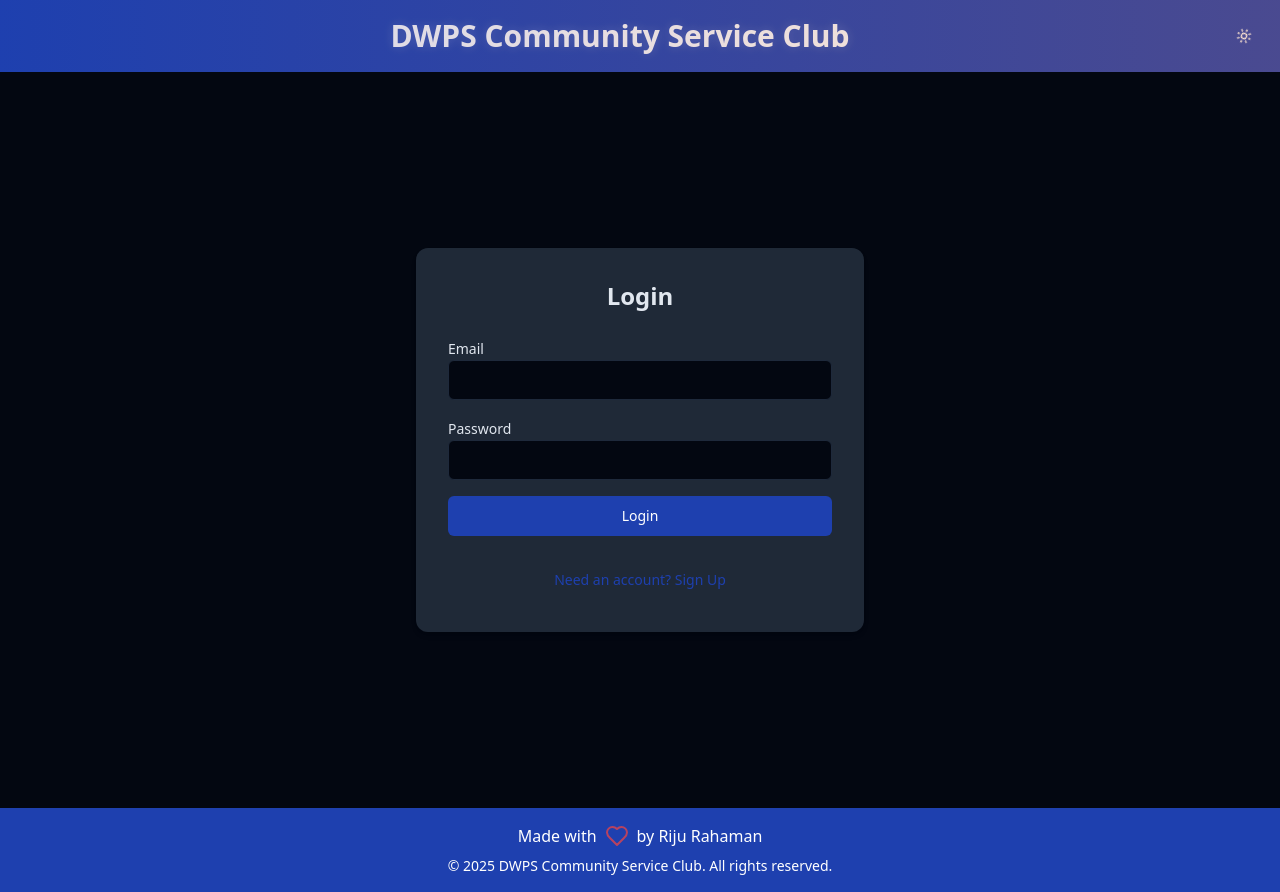
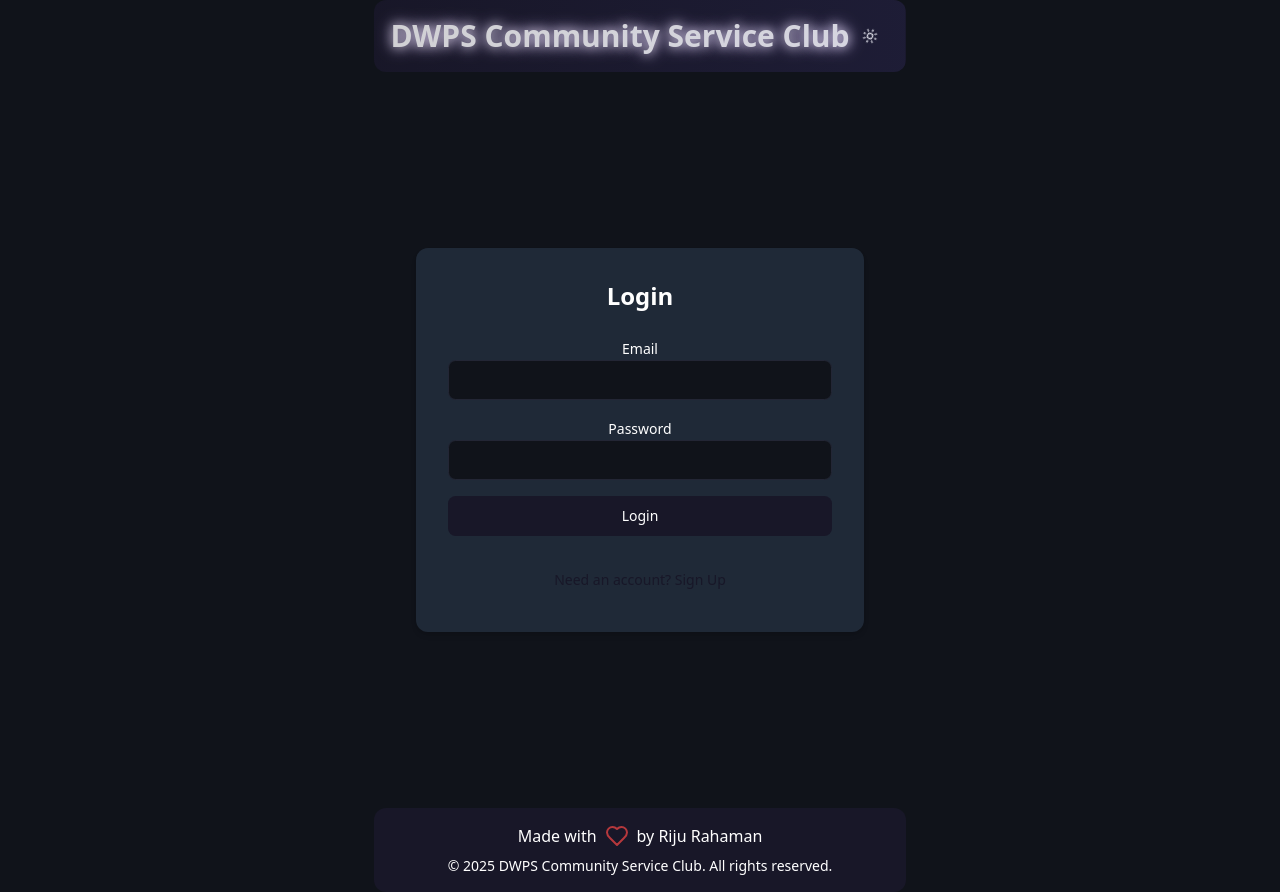
Before and after one commit to Riju-Rahaman/communityclub_dwpsb, a React (Vite) app: page /auth in a window 1280 px wide. Built offline with nearby package versions, Linux system fonts and the light colour scheme.

Commit message:
Fix: Apply dark theme and center text
Apply dark theme to the UI and center text elements.

```diff
--- a/src/index.css
+++ b/src/index.css
@@ -5,130 +5,84 @@
 
 @layer base {
   :root {
-    --background: 0 0% 100%;
-    --foreground: 222.2 84% 4.9%;
+    --background: #10131A;
+    --foreground: #FFFFFF;
 
-    --card: 0 0% 100%;
-    --card-foreground: 222.2 84% 4.9%;
+    --card: #16182b;
+    --card-foreground: #FFFFFF;
 
-    --popover: 0 0% 100%;
-    --popover-foreground: 222.2 84% 4.9%;
+    --popover: #232635;
+    --popover-foreground: #FFFFFF;
 
-    --primary: 222.2 47.4% 11.2%;
-    --primary-foreground: 210 40% 98%;
+    --primary: #181728;
+    --primary-foreground: #FFFFFF;
 
-    --secondary: 210 40% 96.1%;
-    --secondary-foreground: 222.2 47.4% 11.2%;
+    --secondary: #35346c;
+    --secondary-foreground: #FFFFFF;
 
-    --muted: 210 40% 96.1%;
-    --muted-foreground: 215.4 16.3% 46.9%;
+    --muted: #1A1F2C;
+    --muted-foreground: #8E9196;
 
-    --accent: 210 40% 96.1%;
-    --accent-foreground: 222.2 47.4% 11.2%;
+    --accent: #D6BCFA;
+    --accent-foreground: #232635;
 
-    --destructive: 0 84.2% 60.2%;
-    --destructive-foreground: 210 40% 98%;
+    --destructive: #e3342f;
+    --destructive-foreground: #FFF;
 
-    --border: 214.3 31.8% 91.4%;
-    --input: 214.3 31.8% 91.4%;
-    --ring: 222.2 84% 4.9%;
+    --border: #292c36;
+    --input: #232635;
+    --ring: #1A1F2C;
 
-    --radius: 0.5rem;
-
-    --sidebar-background: 0 0% 98%;
-
-    --sidebar-foreground: 240 5.3% 26.1%;
-
-    --sidebar-primary: 240 5.9% 10%;
-
-    --sidebar-primary-foreground: 0 0% 98%;
-
-    --sidebar-accent: 240 4.8% 95.9%;
-
-    --sidebar-accent-foreground: 240 5.9% 10%;
-
-    --sidebar-border: 220 13% 91%;
-
-    --sidebar-ring: 217.2 91.2% 59.8%;
+    --radius: 0.6rem;
   }
 
-  .dark {
-    --background: 224 71% 4%;
-    --foreground: 213 31% 91%;
+  html {
+    background: #10131A;
+    color: #fff;
+  }
 
-    --card: 224 71% 4%;
-    --card-foreground: 213 31% 91%;
+  body {
+    @apply bg-background text-foreground text-center min-h-screen antialiased;
+    background: #10131A !important;
+    color: #fff !important;
+    text-align: center !important;
+    min-height: 100vh;
+  }
 
-    --popover: 224 71% 4%;
-    --popover-foreground: 213 31% 91%;
+  #root {
+    @apply min-h-screen flex flex-col justify-center items-center text-center;
+    background: #10131A;
+    color: #fff;
+  }
 
-    --primary: 210 40% 98%;
-    --primary-foreground: 222.2 47.4% 11.2%;
-
-    --secondary: 222.2 47.4% 11.2%;
-    --secondary-foreground: 210 40% 98%;
-
-    --muted: 223 47% 11%;
-    --muted-foreground: 215.4 16.3% 56.9%;
-
-    --accent: 216 34% 17%;
-    --accent-foreground: 210 40% 98%;
-
-    --destructive: 0 62.8% 30.6%;
-    --destructive-foreground: 210 40% 98%;
-
-    --border: 217.2 32.6% 17.5%;
-    --input: 217.2 32.6% 17.5%;
-    --ring: 212.7 26.8% 83.9%;
-
-    --sidebar-background: 224 71% 4%;
-    --sidebar-foreground: 213 31% 91%;
-    --sidebar-primary: 217.2 91.2% 59.8%;
-    --sidebar-primary-foreground: 0 0% 100%;
-    --sidebar-accent: 216 34% 17%;
-    --sidebar-accent-foreground: 210 40% 98%;
-    --sidebar-border: 216 34% 17%;
-    --sidebar-ring: 224 71% 4%;
+  * {
+    @apply border-border selection:bg-white/10 selection:text-white;
+    text-align: center !important;
+    box-sizing: border-box;
   }
 }
 
-@layer base {
-  * {
-    @apply border-border;
+/* Make all cards and inputs dark themed by default */
+@layer components {
+  .card, .bg-card, .bg-popover, .bg-secondary, .bg-primary {
+    background-color: #181728 !important;
+    color: #fff !important;
+    border-radius: 0.75rem;
   }
-
-  body {
-    @apply bg-background text-foreground;
-    background-image: radial-gradient(
-      circle at center,
-      rgba(59, 130, 246, 0.05) 0%,
-      rgba(0, 0, 0, 0) 70%
-    ),
-    linear-gradient(
-      to bottom right,
-      rgba(59, 130, 246, 0.05) 0%,
-      rgba(138, 43, 226, 0.05) 100%
-    );
-    background-attachment: fixed;
-  }
-
-  .dark body {
-    background-image: radial-gradient(
-      circle at center,
-      rgba(59, 130, 246, 0.15) 0%,
-      rgba(0, 0, 0, 0) 70%
-    ),
-    linear-gradient(
-      to bottom right,
-      rgba(59, 130, 246, 0.1) 0%,
-      rgba(138, 43, 226, 0.1) 100%
-    );
-    background-attachment: fixed;
+  .shadow-lg, .shadow-md, .shadow-sm {
+    box-shadow: 0 2px 24px 0 rgba(0,0,0,0.85), 0 1.5px 8px 0 rgba(80,80,120,0.09);
   }
 }
 
+/* Glassmorphism effect for backgrounds */
 @layer utilities {
-  .backdrop-blur-sm {
-    backdrop-filter: blur(8px);
+  .glass-morphism {
+    @apply backdrop-blur-xl bg-white/5 border border-white/10 shadow-[0_4px_12px_-2px_rgba(0,0,0,0.3)];
   }
 }
+
+/* Hide scrollbars for extra slick dark mode look */
+::-webkit-scrollbar {
+  width: 0;
+  background: transparent;
+}
--- a/tailwind.config.ts
+++ b/tailwind.config.ts
@@ -1,7 +1,8 @@
+
 import type { Config } from "tailwindcss";
 
 export default {
-  darkMode: ["class"],
+  darkMode: "class", // make sure dark mode uses class
   content: [
     "./pages/**/*.{ts,tsx}",
     "./components/**/*.{ts,tsx}",
@@ -19,38 +20,38 @@ export default {
     },
     extend: {
       colors: {
-        border: "hsl(var(--border))",
-        input: "hsl(var(--input))",
-        ring: "hsl(var(--ring))",
-        background: "hsl(var(--background))",
-        foreground: "hsl(var(--foreground))",
+        border: "#292c36",
+        input: "#232635",
+        ring: "#1A1F2C",
+        background: "#10131A", // Very dark background
+        foreground: "#FFFFFF", // White text
         primary: {
-          DEFAULT: "#1E40AF",
+          DEFAULT: "#181728",
           foreground: "#FFFFFF",
         },
         secondary: {
-          DEFAULT: "#F97316",
+          DEFAULT: "#35346c",
           foreground: "#FFFFFF",
         },
         accent: {
-          DEFAULT: "#10B981",
-          foreground: "#FFFFFF",
+          DEFAULT: "#D6BCFA",
+          foreground: "#1A1F2C",
         },
         destructive: {
-          DEFAULT: "hsl(var(--destructive))",
-          foreground: "hsl(var(--destructive-foreground))",
+          DEFAULT: "#e3342f",
+          foreground: "#FFF",
         },
         muted: {
-          DEFAULT: "hsl(var(--muted))",
-          foreground: "hsl(var(--muted-foreground))",
+          DEFAULT: "#22223b",
+          foreground: "#8E9196",
         },
         popover: {
-          DEFAULT: "hsl(var(--popover))",
-          foreground: "hsl(var(--popover-foreground))",
+          DEFAULT: "#232635",
+          foreground: "#FFFFFF"
         },
         card: {
-          DEFAULT: "hsl(var(--card))",
-          foreground: "hsl(var(--card-foreground))",
+          DEFAULT: "#16182b",
+          foreground: "#FFFFFF"
         },
       },
       borderRadius: {
@@ -73,15 +74,19 @@ export default {
         },
         "text-glow": {
           "0%, 100%": {
-            textShadow: "0 0 4px rgba(255,255,255,0.1)",
+            textShadow: "0 0 8px #D6BCFA,0 0 4px #FFF",
           },
           "50%": {
-            textShadow: "0 0 16px rgba(255,255,255,0.3)",
+            textShadow: "0 0 24px #D6BCFA,0 0 16px #FFF",
           },
         },
         "spin-slow": {
           "0%": { transform: "rotate(0deg)" },
           "100%": { transform: "rotate(360deg)" },
+        },
+        "fade-in": {
+          "0%": { opacity: 0 },
+          "100%": { opacity: 1 }
         },
       },
       animation: {
```
